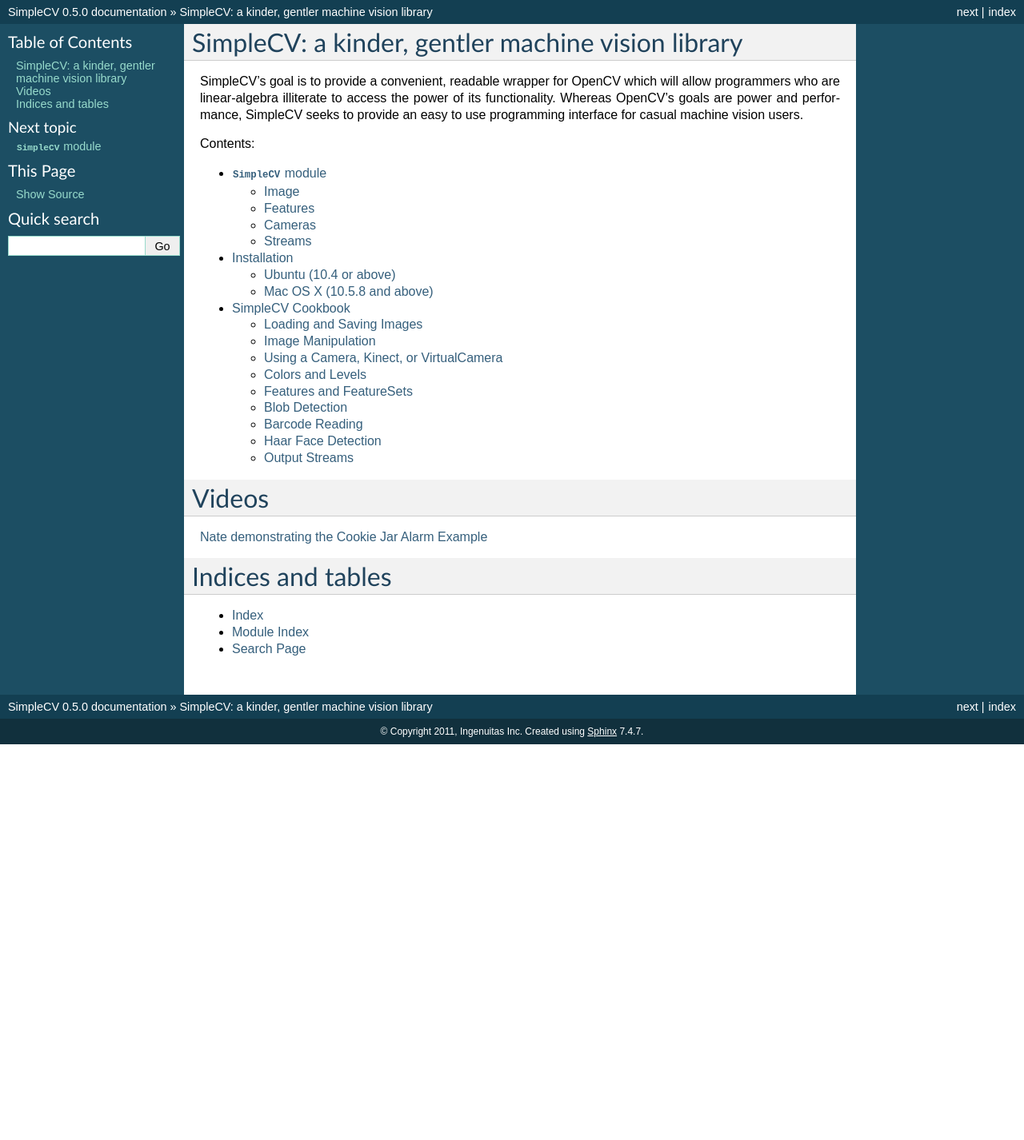
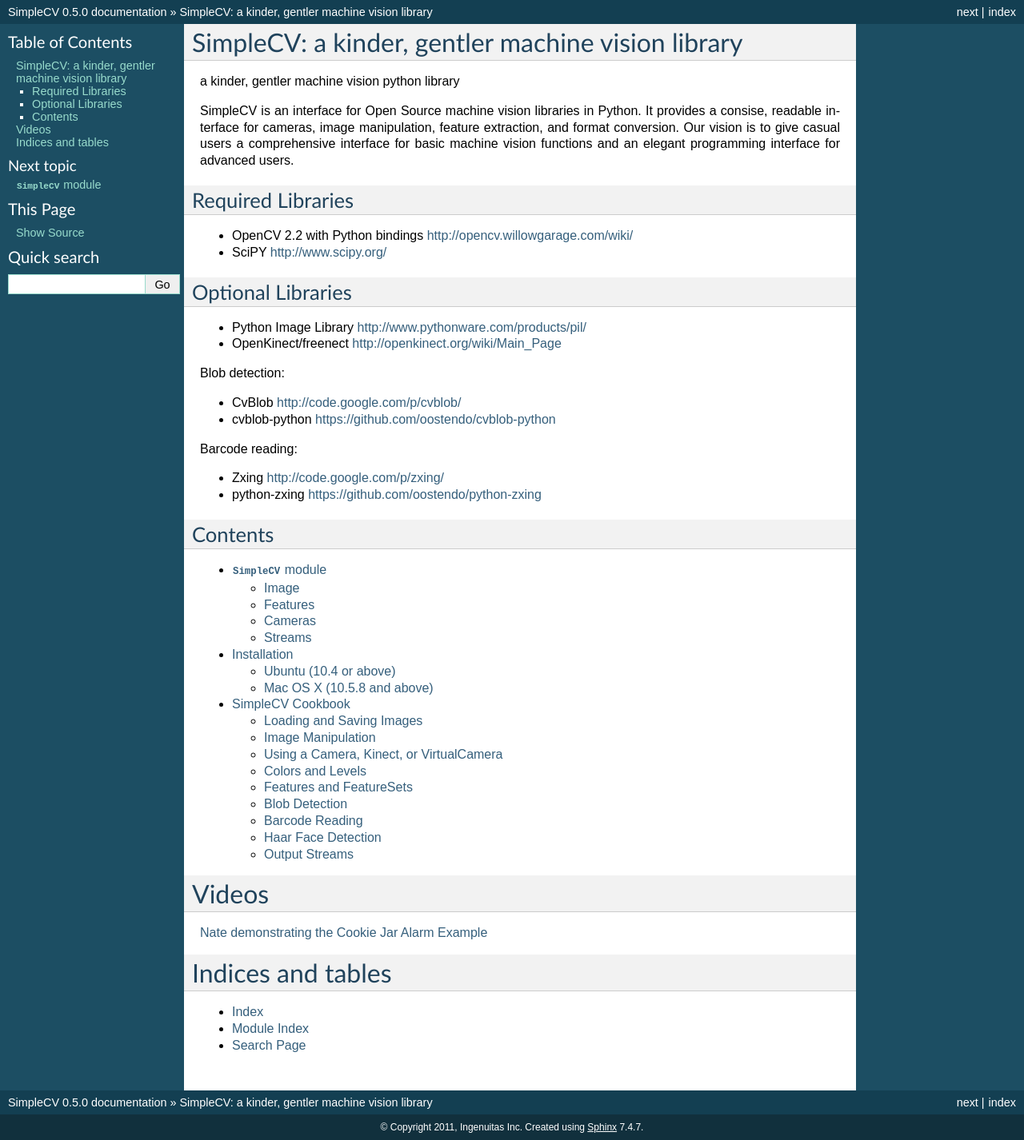
Before and after one commit to sightmachine/SimpleCV, a Sphinx documentation site: the page built from doc/index.rst, in a window 1280 px wide. Shown: the whole page at 80% size. Built offline with Sphinx 7.4.7, drawn with Linux system fonts in a browser that asks for light colours; before the commit the page ends 931 px from its top, so only the background shows below that.

Commit message:
documentation updates

```diff
--- a/doc/index.rst
+++ b/doc/index.rst
@@ -6,9 +6,36 @@
 SimpleCV: a kinder, gentler machine vision library
 ======================================================
 
-SimpleCV's goal is to provide a convenient, readable wrapper for OpenCV which will allow programmers who are linear-algebra illiterate to access the power of its functionality.  Whereas OpenCV's goals are power and performance, SimpleCV seeks to provide an easy to use programming interface for casual machine vision users.
+a kinder, gentler machine vision python library
 
-Contents:
+SimpleCV is an interface for Open Source machine vision libraries in Python.
+It provides a consise, readable interface for cameras, image manipulation, feature extraction, and format conversion.  Our vision is to give casual users a comprehensive interface for basic machine vision functions and an elegant programming interface for advanced users.
+
+Required Libraries
+----------------------
+
+* OpenCV 2.2 with Python bindings http://opencv.willowgarage.com/wiki/
+* SciPY http://www.scipy.org/
+
+Optional Libraries
+----------------------
+
+* Python Image Library http://www.pythonware.com/products/pil/
+* OpenKinect/freenect http://openkinect.org/wiki/Main_Page
+
+Blob detection:
+
+* CvBlob http://code.google.com/p/cvblob/
+* cvblob-python https://github.com/oostendo/cvblob-python
+
+Barcode reading:
+
+* Zxing http://code.google.com/p/zxing/
+* python-zxing https://github.com/oostendo/python-zxing
+
+
+Contents
+-----------------
 
 .. toctree::
    :maxdepth: 2
```
Also changed, not shown: README.markdown (+4 -3 lines).
